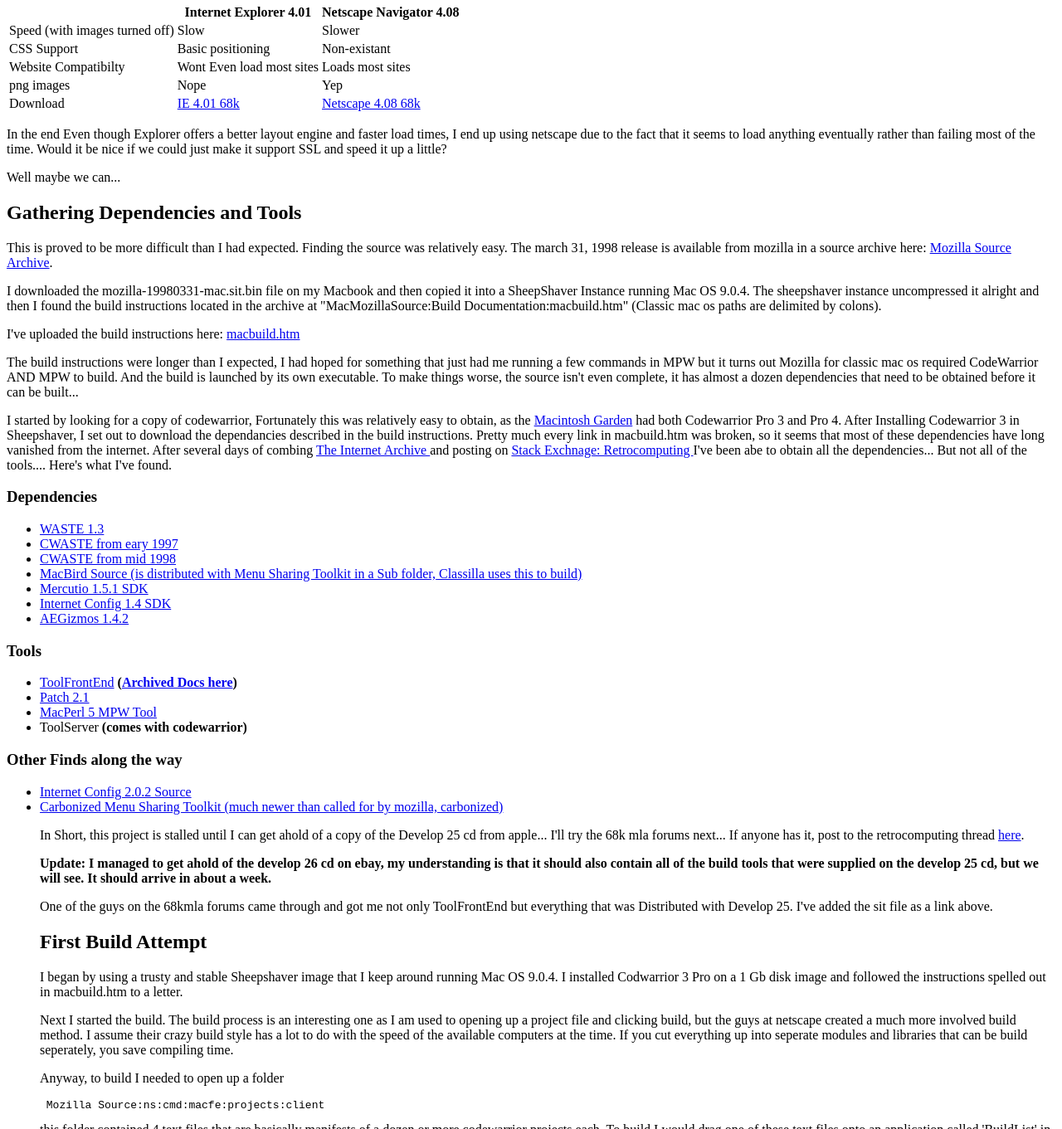
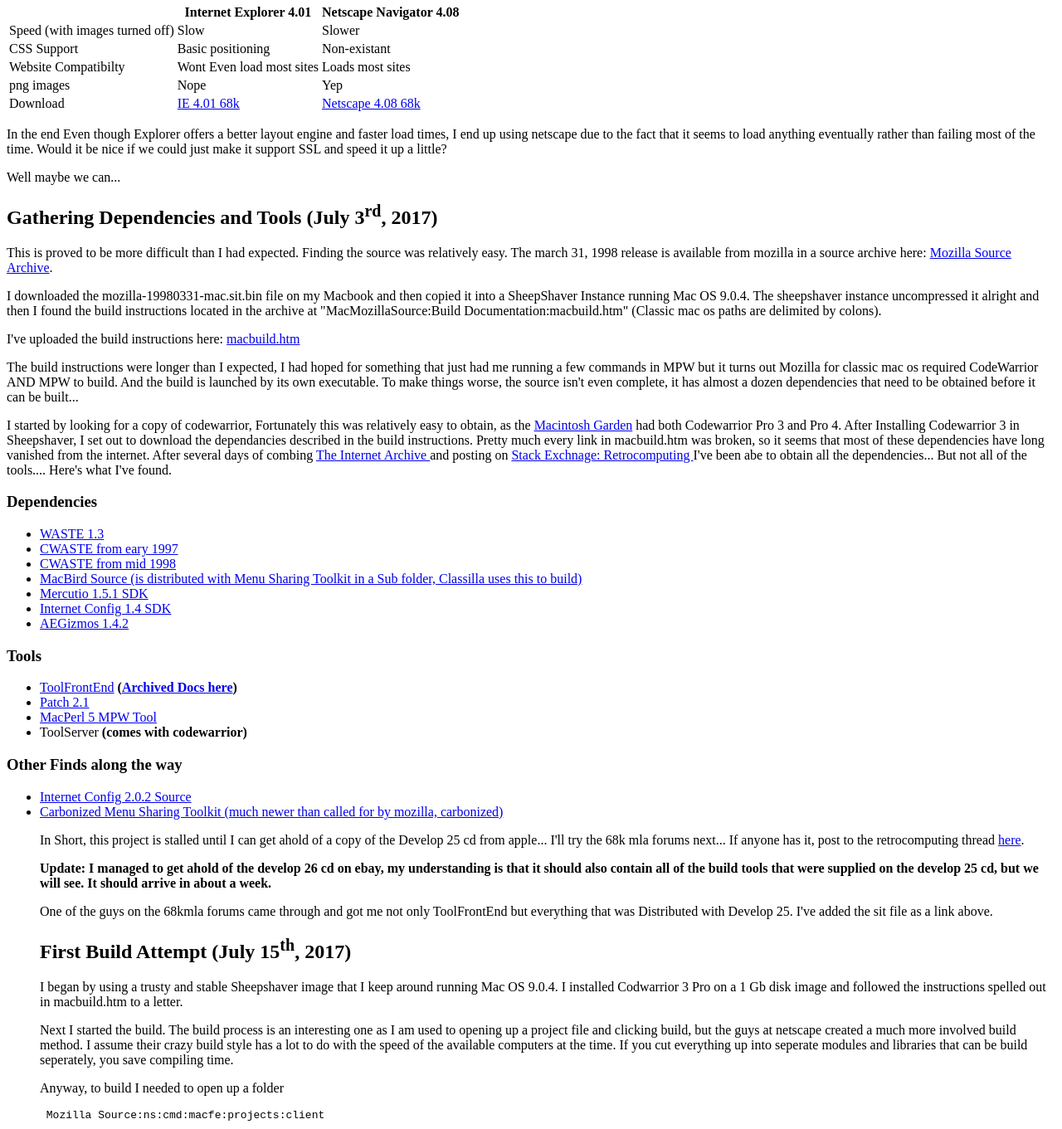
Before and after one commit to acolchagoff/denodster.github.io, a plain HTML site: page netscape/index.html in a window 1280 px wide. Shown: the part 240-1601 px from the top of the page at 83% size. Drawn offline with Linux system fonts and the light colour scheme.

Commit message:
Adds dates

```diff
--- a/netscape/index.html
+++ b/netscape/index.html
@@ -47,7 +47,7 @@
 
 		<p>In the end Even though Explorer offers a better layout engine and faster load times, I end up using netscape due to the fact that it seems to load anything eventually rather than failing most of the time. Would it be nice if we could just make it support SSL and speed it up a little?</p>
 		<p>Well maybe we can...</p>
-		<h2>Gathering Dependencies and Tools</h2>
+		<h2>Gathering Dependencies and Tools (July 3<sup>rd</sup>, 2017)</h2>
 		<p>This is proved to be more difficult than I had expected. Finding the source was relatively easy. The march 31, 1998 release is available from mozilla in a source archive here: <a href="https://archive.mozilla.org/pub/mozilla/source/">Mozilla Source Archive</a>.</p>
 		<p>I downloaded the mozilla-19980331-mac.sit.bin file on my Macbook and then copied it into a SheepShaver Instance running Mac OS 9.0.4. The sheepshaver instance uncompressed it alright and then I found the build instructions located in the archive at "MacMozillaSource:Build Documentation:macbuild.htm" (Classic mac os paths are delimited by colons).</p>
 		<p>I've uploaded the build instructions here: <a href="macbuild.htm">macbuild.htm</a></p>
@@ -77,7 +77,7 @@
 			<p> In Short, this project is stalled until I can get ahold of a copy of the Develop 25 cd from apple... I'll try the 68k mla forums next... If anyone has it, post to the retrocomputing thread <a href="https://retrocomputing.stackexchange.com/questions/3246/trying-to-build-first-mozilla-release-netscape-5">here</a>.</p>
 			<p><strong>Update: I managed to get ahold of the develop 26 cd on ebay, my understanding is that it should also contain all of the build tools that were supplied on the develop 25 cd, but we will see. It should arrive in about a week.</strong></p>
 		<p> One of the guys on the 68kmla forums came through and got me not only ToolFrontEnd but everything that was Distributed with Develop 25. I've added the sit file as a link above.</p>
-		<h2>First Build Attempt</h2>
+		<h2>First Build Attempt (July 15<sup>th</sup>, 2017)</h2>
 		<p> I began by using a trusty and stable Sheepshaver image that I keep around running Mac OS 9.0.4. I installed Codwarrior 3 Pro on a 1 Gb disk image and followed the instructions spelled out in macbuild.htm to a letter.</p>		<p> Next I started the build. The build process is an interesting one as I am used to opening up a project file and clicking build, but the guys at netscape created a much more involved build method. I assume their crazy build style has a lot to do with the speed of the available computers at the time. If you cut everything up into seperate modules and libraries that can be build seperately, you save compiling time.</p>
 		<p> Anyway, to build I needed to open up a folder
 		<pre> Mozilla Source:ns:cmd:macfe:projects:client</pre>
```
